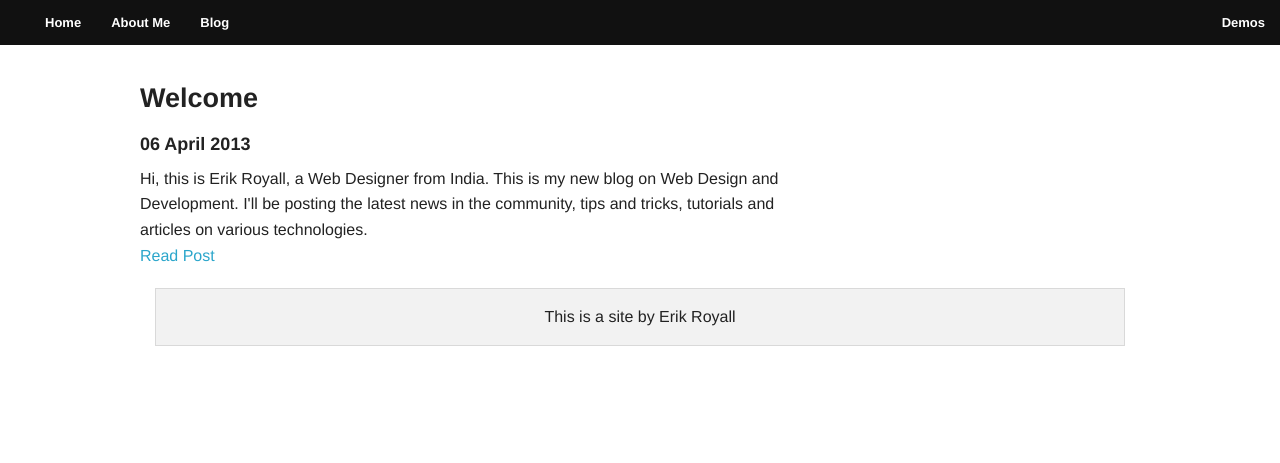
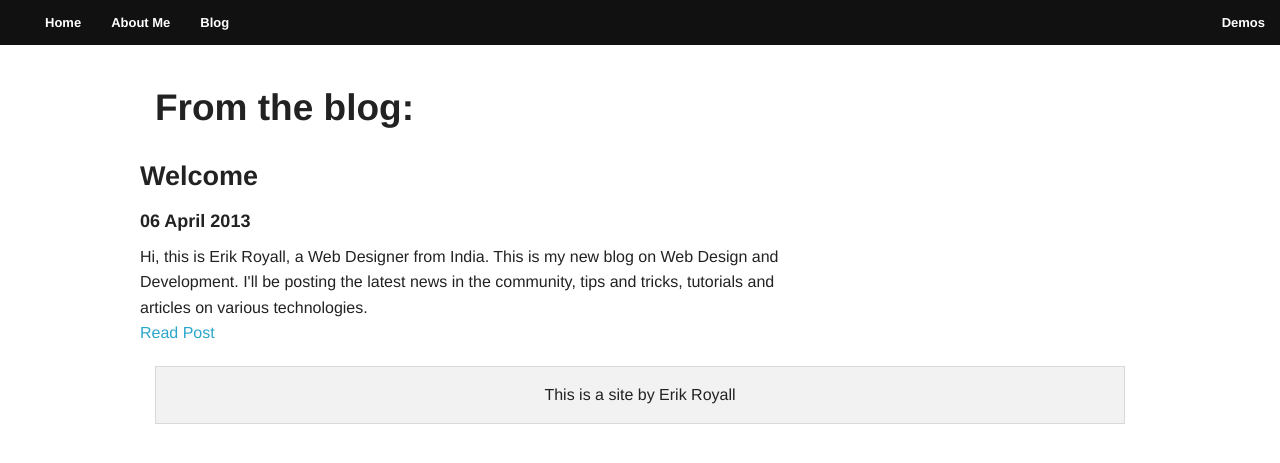
Before and after one commit to erikroyall/erikroyall.github.com, a Jekyll site: the page built from index.html, in a window 1280 px wide. Shown: the top 463 px of the page. Built offline with Jekyll 4.4.1, drawn with Linux system fonts in a browser that asks for light colours; Markdown is read by kramdown in place of the engine named in the settings; the list of posts is cut into pages by our own code.

Commit message:
Add blog excerpt view

```diff
--- a/blog.html
+++ b/blog.html
@@ -2,6 +2,8 @@
 title: Erik Royall's Blog
 layout: default
 ---
+<div class="row">
+    <div class="large-8 columns">
       <div class="pagination">
           <ul>
             {% if paginator.previous_page %}
@@ -32,3 +34,5 @@
             {% endif %}
           </ul>
      </div>
+    </div>
+</div>
--- a/index.html
+++ b/index.html
@@ -5,7 +5,8 @@
 
 <div class="row">
     <div class="large-8 columns">
-        {% for post in site.posts limit: 10 %}
+        <h2>From the blog:</h2>
+        {% for post in site.posts limit: 5 %}
             <div class="row">
                 <h3>{{ post.title }}</h3>
                 <h5>{{ post.date | date_to_long_string }}</h5>
```
